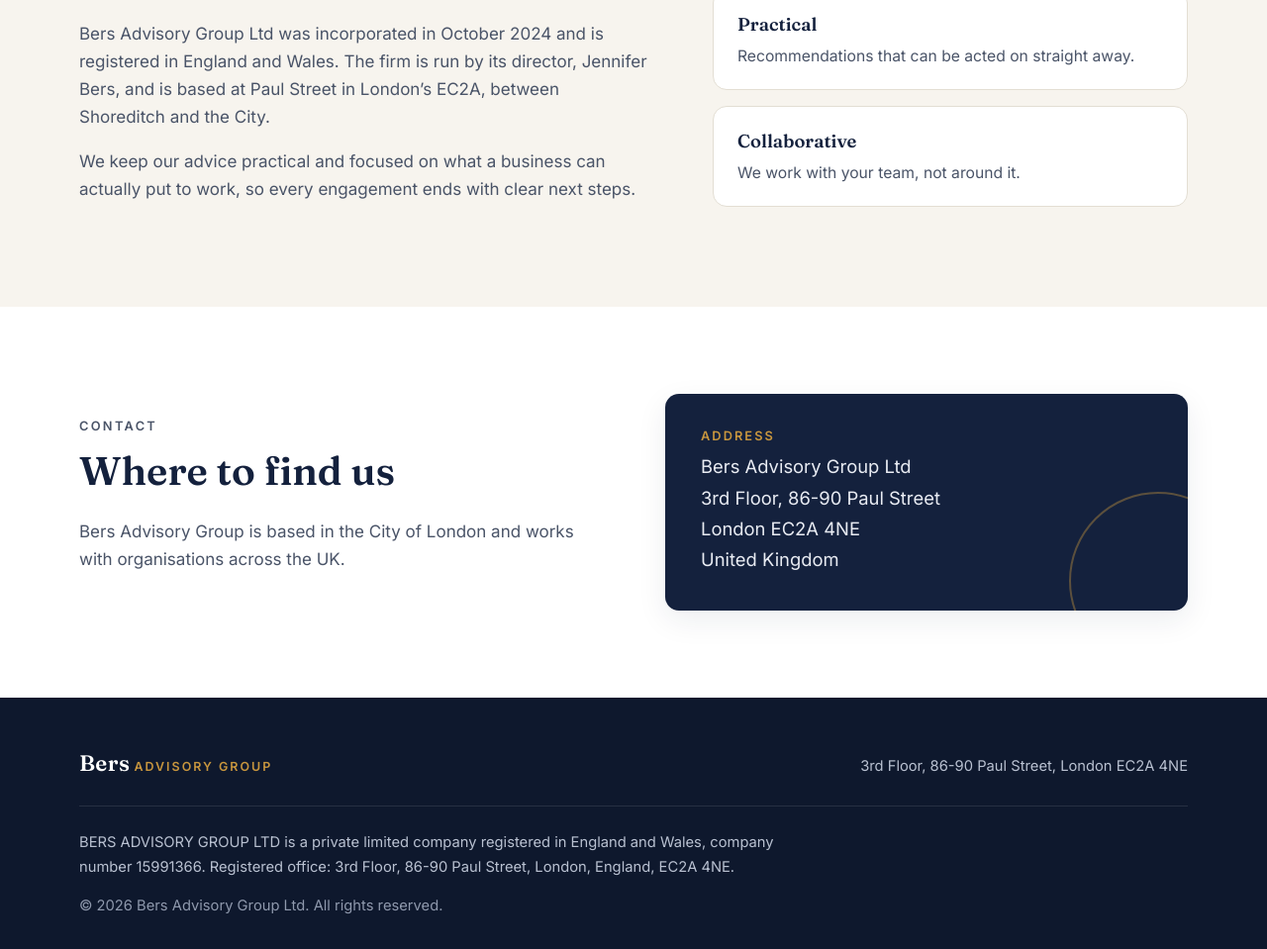
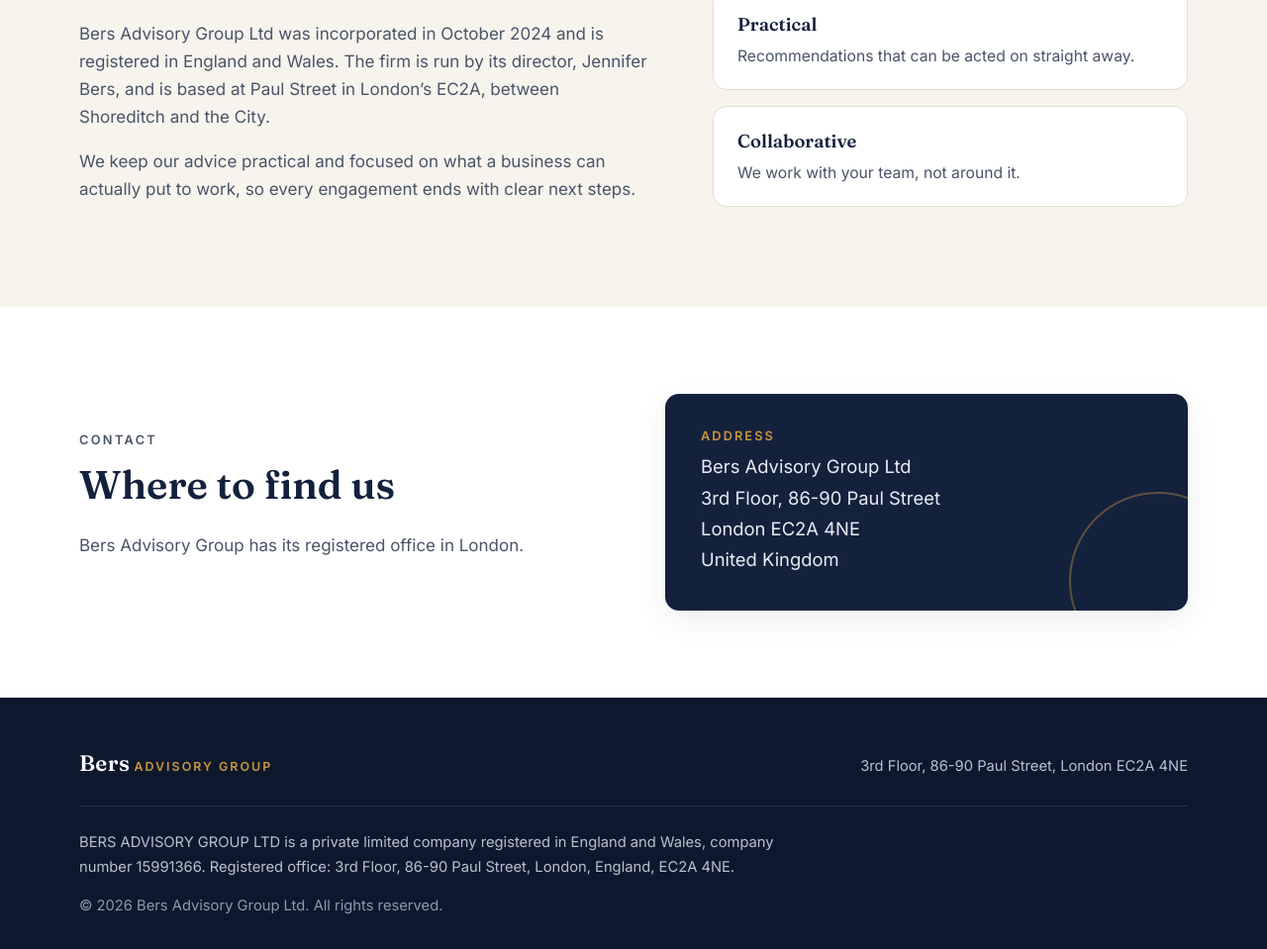
Before and after one commit to ouaabihamza16-bsd/bersadvisorygroupltd-shop, a plain HTML site: page index.html in a window 1280 px wide. Shown: the part 1861-2820 px from the top of the page at 99% size. Drawn offline with Linux system fonts and the light colour scheme.

Commit message:
Remove unsourced location claim
Co-Authored-By: Claude Opus 5.5 <noreply@anthropic.com>

```diff
--- a/index.html
+++ b/index.html
@@ -145,7 +145,7 @@
         <div>
           <p class="eyebrow">Contact</p>
           <h2 id="contact-title">Where to find us</h2>
-          <p>Bers Advisory Group is based in the City of London and works with organisations across the UK.</p>
+          <p>Bers Advisory Group has its registered office in London.</p>
         </div>
         <div class="contact-card">
           <h3>Address</h3>
```
